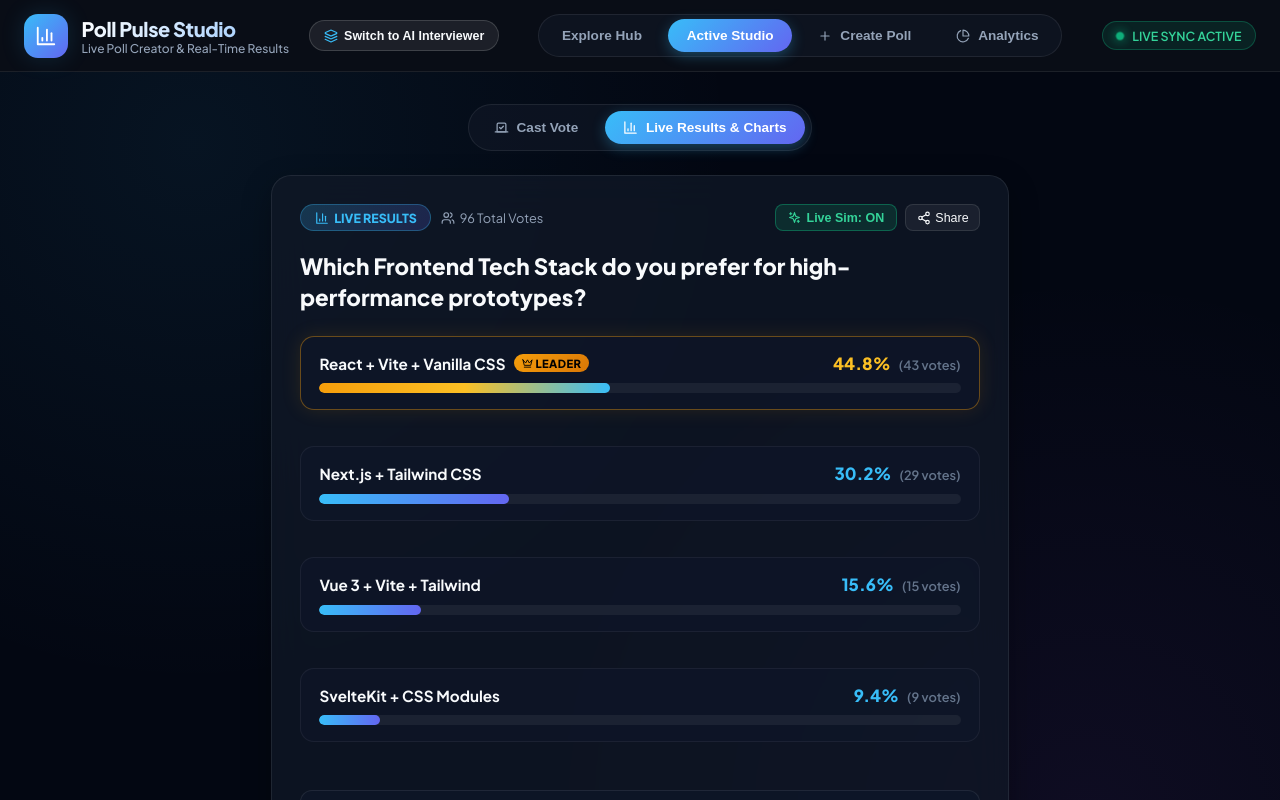
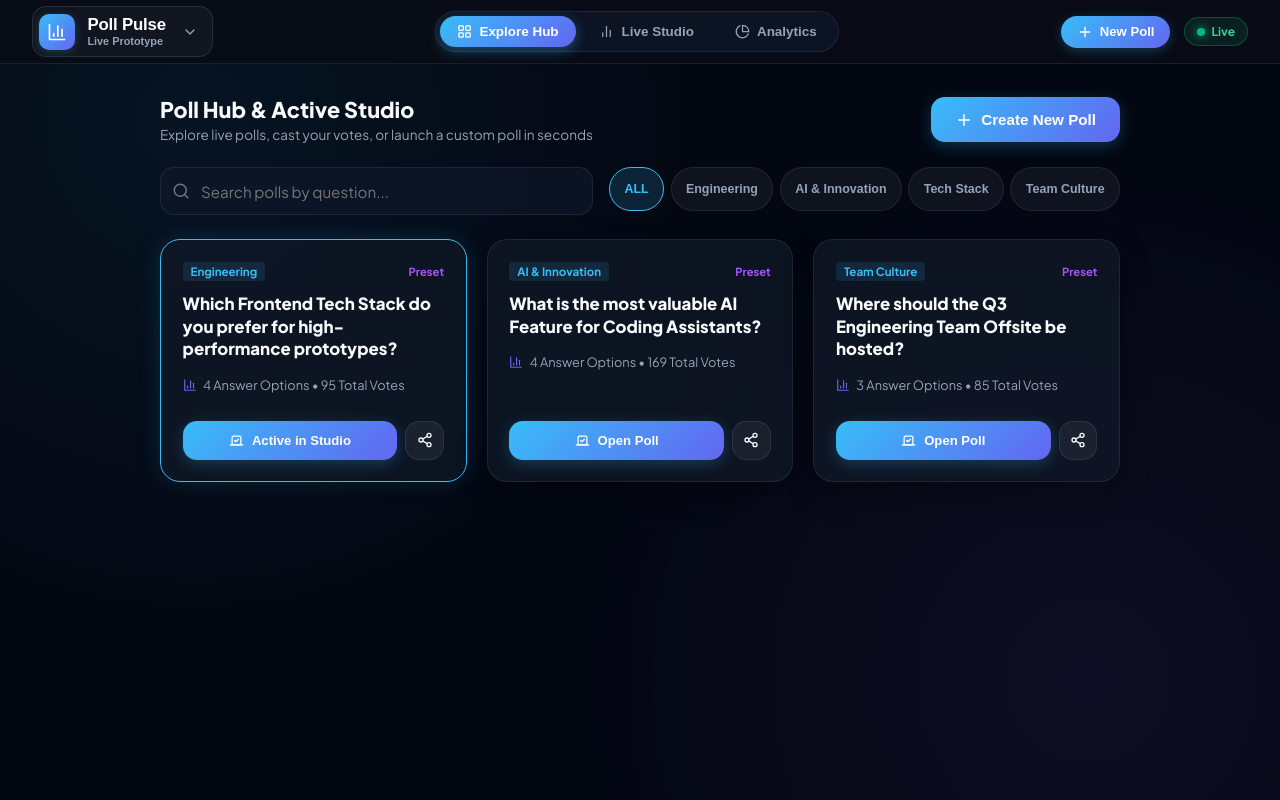
Before and after one commit to prem-programs/prem-AI-interviewer, a React (Vite) app in the folder frontend/: page / in a window 1280 px wide. Shown: the top 800 px of the page. Built offline with nearby package versions, Linux system fonts and the light colour scheme; no server answers; the HTML template or start-up script is replaced by a standard one.

Commit message:
style: Redesign navigation bar into a sleek, clean, user-friendly App Switcher dropdown and 3-tab layout

```diff
--- a/frontend/src/App.jsx
+++ b/frontend/src/App.jsx
@@ -1,5 +1,8 @@
-import React, { useState, useEffect } from 'react';
-import { BarChart3, Vote, Plus, Sparkles, PieChart, Share2, Copy, Bot, ArrowRight, Layers } from 'lucide-react';
+import React, { useState, useEffect, useRef } from 'react';
+import {
+  BarChart3, Vote, Plus, Sparkles, PieChart, Share2, Copy, Bot,
+  ChevronDown, LayoutGrid, Check, Activity, Layers, BarChart2
+} from 'lucide-react';
 import CandidateSelector from './components/CandidateSelector';
 import InterviewChat from './components/InterviewChat';
 import FeedbackPanel from './components/FeedbackPanel';
@@ -63,9 +66,22 @@ const INITIAL_POLLS = [
 export default function App() {
   // Main Suite Mode Switcher: 'POLL_PULSE' or 'AI_INTERVIEWER'
   const [appMode, setAppMode] = useState('POLL_PULSE');
+  const [isDropdownOpen, setIsDropdownOpen] = useState(false);
+  const dropdownRef = useRef(null);
+
+  // Close dropdown on click outside
+  useEffect(() => {
+    const handleClickOutside = (event) => {
+      if (dropdownRef.current && !dropdownRef.current.contains(event.target)) {
+        setIsDropdownOpen(false);
+      }
+    };
+    document.addEventListener('mousedown', handleClickOutside);
+    return () => document.removeEventListener('mousedown', handleClickOutside);
+  }, []);
 
   // --- AI Interviewer App State ---
-  const [interviewStage, setInterviewStage] = useState('SELECT_CANDIDATE'); // SELECT_CANDIDATE | INTERVIEW_ACTIVE | FEEDBACK_VIEW
+  const [interviewStage, setInterviewStage] = useState('SELECT_CANDIDATE');
   const [selectedCandidate, setSelectedCandidate] = useState(null);
   const [feedback, setFeedback] = useState(null);
 
@@ -94,7 +110,7 @@ export default function App() {
   // --- Poll Pulse App State ---
   const [polls, setPolls] = useState(INITIAL_POLLS);
   const [activePollId, setActivePollId] = useState('poll-1');
-  const [viewMode, setViewMode] = useState('STUDIO'); // 'HUB' | 'STUDIO' | 'CREATE' | 'ANALYTICS'
+  const [viewMode, setViewMode] = useState('HUB'); // 'HUB' | 'STUDIO' | 'CREATE' | 'ANALYTICS'
   const [studioSubMode, setStudioSubMode] = useState('RESULTS'); // 'VOTE' | 'RESULTS'
   const [userVotes, setUserVotes] = useState({});
   const [toastMessage, setToastMessage] = useState('');
@@ -229,105 +245,133 @@ export default function App() {
 
   return (
     <div className="poll-app-container">
-      {/* Top Application Selector Header Bar */}
-      <header className="poll-header" style={{ padding: '0.85rem 1.5rem', background: '#090d16' }}>
-        <div style={{ display: 'flex', alignItems: 'center', gap: '1.25rem' }}>
-          {/* Main App Brand / Switcher */}
-          <div className="poll-brand" onClick={() => setAppMode(appMode === 'POLL_PULSE' ? 'AI_INTERVIEWER' : 'POLL_PULSE')}>
-            <div className="poll-brand-logo" style={{ background: appMode === 'POLL_PULSE' ? 'linear-gradient(135deg, #38bdf8, #6366f1)' : 'linear-gradient(135deg, #a855f7, #ec4899)' }}>
-              {appMode === 'POLL_PULSE' ? <BarChart3 size={22} /> : <Bot size={22} />}
+      {/* Sleek Minimalist Header Bar */}
+      <header className="poll-header-clean">
+        {/* Left: Brand + Interactive App Switcher Dropdown */}
+        <div style={{ position: 'relative' }} ref={dropdownRef}>
+          <button
+            className="brand-dropdown-btn"
+            onClick={() => setIsDropdownOpen(!isDropdownOpen)}
+          >
+            <div className="brand-icon-box">
+              {appMode === 'POLL_PULSE' ? <BarChart3 size={20} /> : <Bot size={20} />}
             </div>
-            <div>
-              <div className="poll-brand-title">
-                {appMode === 'POLL_PULSE' ? 'Poll Pulse Studio' : 'AI Technical Interviewer'}
+            <div className="brand-text-wrapper">
+              <span className="brand-title">
+                {appMode === 'POLL_PULSE' ? 'Poll Pulse' : 'AI Interviewer'}
+              </span>
+              <span className="brand-subtitle-badge">
+                {appMode === 'POLL_PULSE' ? 'Live Prototype' : 'Evaluation Engine'}
+              </span>
+            </div>
+            <ChevronDown size={16} className={`chevron-icon ${isDropdownOpen ? 'open' : ''}`} />
+          </button>
+
+          {/* App Switcher Dropdown Menu */}
+          {isDropdownOpen && (
+            <div className="app-dropdown-menu">
+              <div className="dropdown-label">Select Application</div>
+
+              <div
+                className={`dropdown-item ${appMode === 'POLL_PULSE' ? 'active' : ''}`}
+                onClick={() => {
+                  setAppMode('POLL_PULSE');
+                  setIsDropdownOpen(false);
+                }}
+              >
+                <div className="dropdown-item-icon poll">
+                  <BarChart3 size={18} />
+                </div>
+                <div>
+                  <div className="dropdown-item-title">Poll Pulse Studio</div>
+                  <div className="dropdown-item-desc">Poll Creator & Live Animated Results</div>
+                </div>
+                {appMode === 'POLL_PULSE' && <Check size={16} color="#38bdf8" style={{ marginLeft: 'auto' }} />}
               </div>
-              <div className="poll-brand-tag">
-                {appMode === 'POLL_PULSE' ? 'Live Poll Creator & Real-Time Results' : 'Adaptive Multi-Turn Evaluation Agent'}
+
+              <div
+                className={`dropdown-item ${appMode === 'AI_INTERVIEWER' ? 'active' : ''}`}
+                onClick={() => {
+                  setAppMode('AI_INTERVIEWER');
+                  setIsDropdownOpen(false);
+                }}
+              >
+                <div className="dropdown-item-icon ai">
+                  <Bot size={18} />
+                </div>
+                <div>
+                  <div className="dropdown-item-title">AI Technical Interviewer</div>
+                  <div className="dropdown-item-desc">Multi-Turn Adaptive Interview Agent</div>
+                </div>
+                {appMode === 'AI_INTERVIEWER' && <Check size={16} color="#a855f7" style={{ marginLeft: 'auto' }} />}
               </div>
             </div>
-          </div>
-
-          {/* App Switcher Button */}
-          <button
-            onClick={() => setAppMode(appMode === 'POLL_PULSE' ? 'AI_INTERVIEWER' : 'POLL_PULSE')}
-            style={{
-              background: 'rgba(255, 255, 255, 0.08)',
-              border: '1px solid rgba(255, 255, 255, 0.15)',
-              color: '#f8fafc',
-              padding: '0.45rem 0.85rem',
-              borderRadius: '9999px',
-              fontSize: '0.78rem',
-              fontWeight: 700,
-              cursor: 'pointer',
-              display: 'flex',
-              alignItems: 'center',
-              gap: '0.4rem',
-              transition: 'all 0.2s ease'
-            }}
-          >
-            <Layers size={14} color="#38bdf8" />
-            Switch to {appMode === 'POLL_PULSE' ? 'AI Interviewer' : 'Poll Pulse'}
-          </button>
+          )}
         </div>
 
-        {/* Dynamic Nav Pills per App Mode */}
+        {/* Center: Streamlined Clean Navigation Pills (3 focused tabs) */}
         {appMode === 'POLL_PULSE' ? (
-          <div className="nav-pills">
+          <div className="clean-nav-pills">
             <button
-              className={`nav-pill ${viewMode === 'HUB' ? 'active' : ''}`}
+              className={`clean-nav-pill ${viewMode === 'HUB' ? 'active' : ''}`}
               onClick={() => setViewMode('HUB')}
             >
-              Explore Hub
+              <LayoutGrid size={15} /> Explore Hub
             </button>
             <button
-              className={`nav-pill ${viewMode === 'STUDIO' ? 'active' : ''}`}
+              className={`clean-nav-pill ${viewMode === 'STUDIO' ? 'active' : ''}`}
               onClick={() => setViewMode('STUDIO')}
             >
-              Active Studio
+              <BarChart2 size={15} /> Live Studio
             </button>
             <button
-              className={`nav-pill ${viewMode === 'CREATE' ? 'active' : ''}`}
-              onClick={() => setViewMode('CREATE')}
-            >
-              <Plus size={14} /> Create Poll
-            </button>
-            <button
-              className={`nav-pill ${viewMode === 'ANALYTICS' ? 'active' : ''}`}
+              className={`clean-nav-pill ${viewMode === 'ANALYTICS' ? 'active' : ''}`}
               onClick={() => setViewMode('ANALYTICS')}
             >
-              <PieChart size={14} /> Analytics
+              <PieChart size={15} /> Analytics
             </button>
           </div>
         ) : (
-          <div className="nav-pills">
+          <div className="clean-nav-pills">
             <button
-              className={`nav-pill ${interviewStage === 'SELECT_CANDIDATE' ? 'active' : ''}`}
+              className={`clean-nav-pill ${interviewStage === 'SELECT_CANDIDATE' ? 'active' : ''}`}
               onClick={handleSwitchCandidate}
             >
-              Candidates List
+              Candidates
             </button>
             {selectedCandidate && (
               <button
-                className={`nav-pill ${interviewStage === 'INTERVIEW_ACTIVE' ? 'active' : ''}`}
+                className={`clean-nav-pill ${interviewStage === 'INTERVIEW_ACTIVE' ? 'active' : ''}`}
                 onClick={() => setInterviewStage('INTERVIEW_ACTIVE')}
               >
-                Active Chat ({selectedCandidate.name})
+                Interview Chat
               </button>
             )}
             {feedback && (
               <button
-                className={`nav-pill ${interviewStage === 'FEEDBACK_VIEW' ? 'active' : ''}`}
+                className={`clean-nav-pill ${interviewStage === 'FEEDBACK_VIEW' ? 'active' : ''}`}
                 onClick={() => setInterviewStage('FEEDBACK_VIEW')}
               >
-                Evaluation Report
+                Report
               </button>
             )}
           </div>
         )}
 
-        {/* Status Badge */}
-        <div className="live-pulse-badge">
-          <span className="pulse-dot" /> LIVE SYNC ACTIVE
+        {/* Right: Quick Action Button & Compact Status */}
+        <div style={{ display: 'flex', alignItems: 'center', gap: '0.85rem' }}>
+          {appMode === 'POLL_PULSE' && (
+            <button
+              className="btn-header-create"
+              onClick={() => setViewMode('CREATE')}
+            >
+              <Plus size={16} /> New Poll
+            </button>
+          )}
+
+          <div className="compact-live-badge">
+            <span className="pulse-dot" /> Live
+          </div>
         </div>
       </header>
 
--- a/frontend/src/styles/pollStyles.css
+++ b/frontend/src/styles/pollStyles.css
@@ -49,52 +49,234 @@ body {
     var(--bg-primary);
 }
 
-/* Header */
-.poll-header {
-  padding: 1.25rem 2rem;
-  background: rgba(11, 15, 25, 0.85);
-  backdrop-filter: blur(16px);
-  border-bottom: 1px solid var(--card-border);
+/* Header - Clean User-Friendly Design */
+.poll-header-clean {
+  padding: 0.85rem 2rem;
+  background: rgba(9, 13, 22, 0.92);
+  backdrop-filter: blur(20px);
+  border-bottom: 1px solid rgba(255, 255, 255, 0.08);
   display: flex;
   align-items: center;
   justify-content: space-between;
   position: sticky;
   top: 0;
   z-index: 100;
+  height: 64px;
+  box-sizing: border-box;
 }
 
-.poll-brand {
+/* Brand & App Switcher Dropdown Button */
+.brand-dropdown-btn {
   display: flex;
   align-items: center;
-  gap: 0.85rem;
+  gap: 0.75rem;
+  background: rgba(255, 255, 255, 0.04);
+  border: 1px solid rgba(255, 255, 255, 0.1);
+  padding: 0.4rem 0.85rem 0.4rem 0.4rem;
+  border-radius: var(--radius-md);
   cursor: pointer;
+  transition: all 0.2s cubic-bezier(0.4, 0, 0.2, 1);
+  color: var(--text-main);
 }
 
-.poll-brand-logo {
-  width: 44px;
-  height: 44px;
-  border-radius: var(--radius-md);
+.brand-dropdown-btn:hover {
+  background: rgba(255, 255, 255, 0.08);
+  border-color: rgba(56, 189, 248, 0.3);
+}
+
+.brand-icon-box {
+  width: 36px;
+  height: 36px;
+  border-radius: 10px;
   background: linear-gradient(135deg, var(--accent-cyan), var(--accent-indigo));
   display: flex;
   align-items: center;
   justify-content: center;
-  box-shadow: var(--shadow-glow);
-  color: #fff;
+  color: #ffffff;
+  box-shadow: 0 2px 10px rgba(56, 189, 248, 0.25);
+  flex-shrink: 0;
 }
 
-.poll-brand-title {
-  font-size: 1.25rem;
-  font-weight: 800;
-  letter-spacing: -0.02em;
-  background: linear-gradient(135deg, #ffffff, #93c5fd);
-  -webkit-background-clip: text;
-  -webkit-text-fill-color: transparent;
+.brand-text-wrapper {
+  display: flex;
+  flex-direction: column;
+  align-items: flex-start;
 }
 
-.poll-brand-tag {
+.brand-title {
+  font-size: 1.05rem;
+  font-weight: 800;
+  color: #ffffff;
+  letter-spacing: -0.01em;
+  line-height: 1.1;
+}
+
+.brand-subtitle-badge {
+  font-size: 0.68rem;
+  color: var(--text-muted);
+  font-weight: 600;
+}
+
+.chevron-icon {
+  color: var(--text-muted);
+  transition: transform 0.25s ease;
+  margin-left: 0.25rem;
+}
+
+.chevron-icon.open {
+  transform: rotate(180deg);
+  color: var(--accent-cyan);
+}
+
+/* App Switcher Dropdown Menu */
+.app-dropdown-menu {
+  position: absolute;
+  top: calc(100% + 8px);
+  left: 0;
+  width: 290px;
+  background: rgba(15, 23, 42, 0.95);
+  backdrop-filter: blur(24px);
+  border: 1px solid rgba(56, 189, 248, 0.3);
+  border-radius: var(--radius-lg);
+  padding: 0.65rem;
+  box-shadow: 0 16px 36px rgba(0, 0, 0, 0.6), var(--shadow-glow);
+  z-index: 500;
+  animation: slide-down 0.2s ease-out;
+}
+
+@keyframes slide-down {
+  from { opacity: 0; transform: translateY(-8px); }
+  to { opacity: 1; transform: translateY(0); }
+}
+
+.dropdown-label {
+  font-size: 0.7rem;
+  font-weight: 800;
+  text-transform: uppercase;
+  letter-spacing: 0.05em;
+  color: var(--text-dim);
+  padding: 0.4rem 0.65rem;
+}
+
+.dropdown-item {
+  display: flex;
+  align-items: center;
+  gap: 0.75rem;
+  padding: 0.65rem;
+  border-radius: var(--radius-md);
+  cursor: pointer;
+  transition: background 0.15s ease;
+}
+
+.dropdown-item:hover {
+  background: rgba(255, 255, 255, 0.06);
+}
+
+.dropdown-item.active {
+  background: rgba(56, 189, 248, 0.12);
+}
+
+.dropdown-item-icon {
+  width: 32px;
+  height: 32px;
+  border-radius: 8px;
+  display: flex;
+  align-items: center;
+  justify-content: center;
+  flex-shrink: 0;
+}
+
+.dropdown-item-icon.poll {
+  background: rgba(56, 189, 248, 0.15);
+  color: #38bdf8;
+}
+
+.dropdown-item-icon.ai {
+  background: rgba(168, 85, 247, 0.15);
+  color: #c084fc;
+}
+
+.dropdown-item-title {
+  font-size: 0.88rem;
+  font-weight: 700;
+  color: #f8fafc;
+}
+
+.dropdown-item-desc {
+  font-size: 0.72rem;
+  color: var(--text-muted);
+}
+
+/* Streamlined Clean Navigation Pills */
+.clean-nav-pills {
+  display: flex;
+  align-items: center;
+  gap: 0.35rem;
+  background: rgba(15, 23, 42, 0.7);
+  padding: 4px;
+  border-radius: var(--radius-full);
+  border: 1px solid rgba(255, 255, 255, 0.08);
+}
+
+.clean-nav-pill {
+  padding: 0.5rem 1.1rem;
+  border-radius: var(--radius-full);
+  font-size: 0.84rem;
+  font-weight: 700;
+  color: var(--text-muted);
+  background: transparent;
+  border: none;
+  cursor: pointer;
+  display: flex;
+  align-items: center;
+  gap: 0.45rem;
+  transition: all 0.2s ease;
+}
+
+.clean-nav-pill:hover {
+  color: var(--text-main);
+  background: rgba(255, 255, 255, 0.05);
+}
+
+.clean-nav-pill.active {
+  background: linear-gradient(135deg, var(--accent-cyan), var(--accent-indigo));
+  color: #ffffff;
+  box-shadow: 0 4px 14px rgba(56, 189, 248, 0.35);
+}
+
+/* Header Buttons & Badges */
+.btn-header-create {
+  background: linear-gradient(135deg, var(--accent-cyan), var(--accent-indigo));
+  color: #ffffff;
+  border: none;
+  padding: 0.5rem 1rem;
+  border-radius: var(--radius-full);
+  font-size: 0.82rem;
+  font-weight: 700;
+  cursor: pointer;
+  display: inline-flex;
+  align-items: center;
+  gap: 0.4rem;
+  box-shadow: 0 3px 12px rgba(56, 189, 248, 0.25);
+  transition: all 0.2s ease;
+}
+
+.btn-header-create:hover {
+  transform: translateY(-1px);
+  box-shadow: 0 5px 16px rgba(56, 189, 248, 0.4);
+}
+
+.compact-live-badge {
+  display: inline-flex;
+  align-items: center;
+  gap: 0.4rem;
+  background: rgba(16, 185, 129, 0.12);
+  border: 1px solid rgba(16, 185, 129, 0.3);
+  color: #34d399;
+  padding: 0.35rem 0.75rem;
+  border-radius: var(--radius-full);
   font-size: 0.75rem;
-  color: var(--text-muted);
-  font-weight: 500;
+  font-weight: 700;
 }
 
 /* Navigation Tabs */
```
